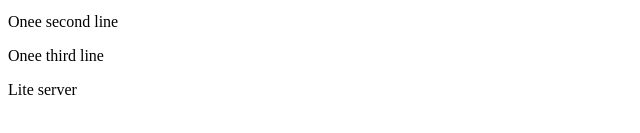
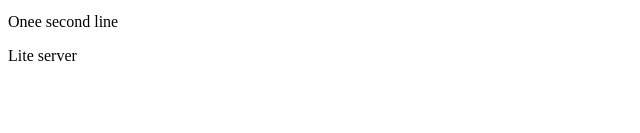
Before and after one commit to kochuveetils/gittest, a website: page index.html in a window 1280 px wide. Shown: the part 195-328 px from the top of the page, without its empty margins (0-640 px from the left). Drawn offline with Linux system fonts and the light colour scheme.

Commit message:
Revert "Redoing 2"
This reverts commit e0fd0f56474048f7ef0050e7c4b1da2fe4678aac.

```diff
--- a/index.html
+++ b/index.html
@@ -15,7 +15,6 @@
     <p> Paragraph ssh</p>
     <p>Onee nore line</p>
     <p>Onee second line</p>
-    <p>Onee third line</p>
     <p>Lite server</p>
 </body>
 
```
